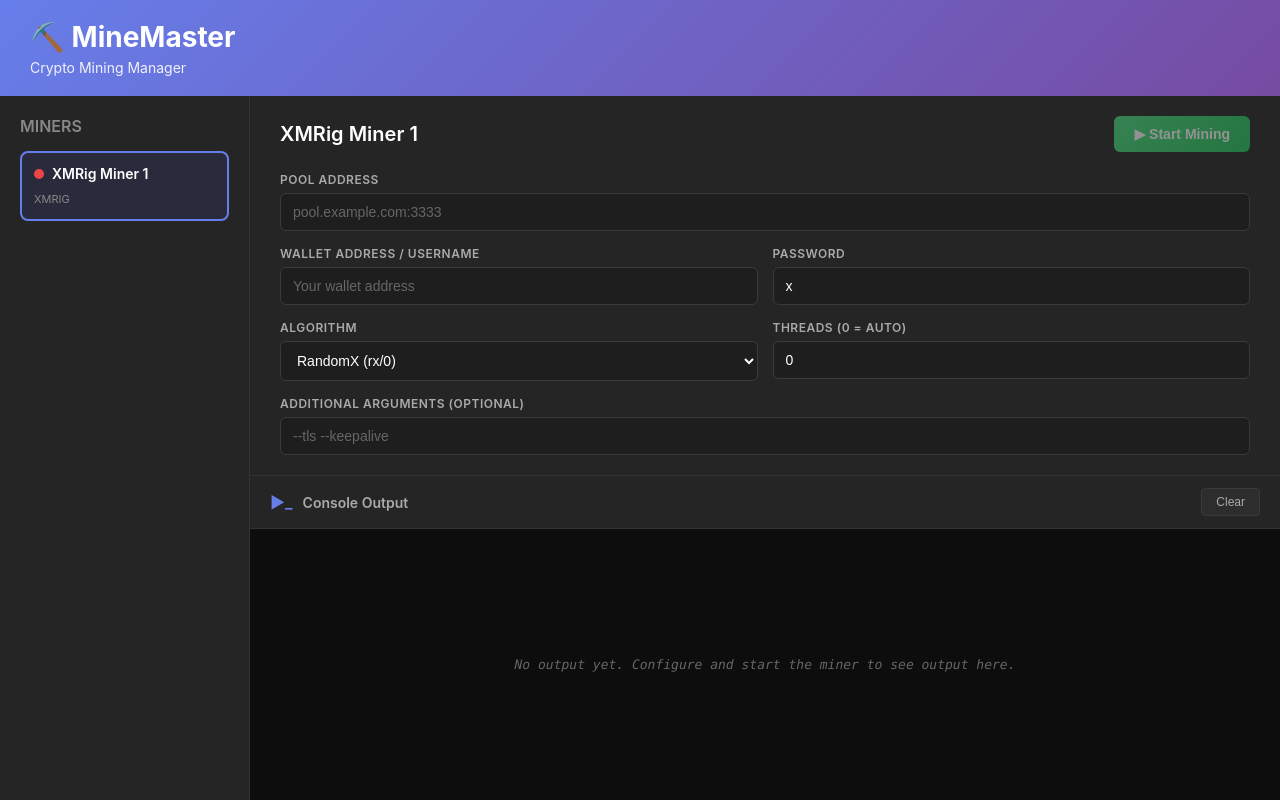
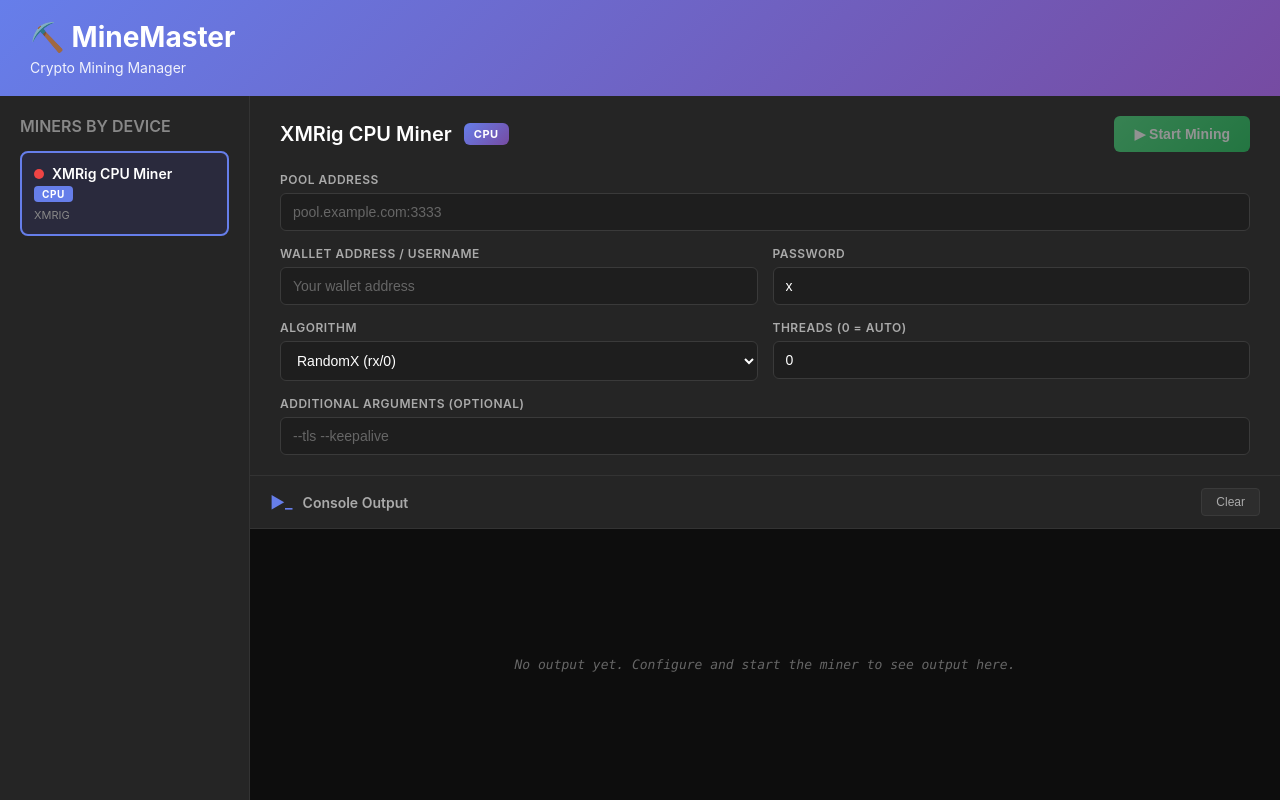
Before and after one commit to cryptonaut420/minemaster, a React (Create React App) app in the folder client/: page / in a window 1280 px wide. Built offline with nearby package versions, Linux system fonts and the light colour scheme; the HTML template or start-up script is replaced by a standard one.

Commit message:
detect hashrate, improve things

```diff
--- a/client/src/App.css
+++ b/client/src/App.css
@@ -58,6 +58,9 @@
   cursor: pointer;
   transition: all 0.2s;
   border: 2px solid transparent;
+  display: flex;
+  flex-direction: column;
+  gap: 6px;
 }
 
 .miner-item:hover {
@@ -69,11 +72,53 @@
   background-color: #2a2a3d;
 }
 
+.miner-item-header {
+  display: flex;
+  flex-direction: column;
+  gap: 4px;
+}
+
 .miner-item-info {
   display: flex;
   align-items: center;
   gap: 8px;
-  margin-bottom: 5px;
+}
+
+.device-type {
+  display: inline-block;
+  padding: 2px 8px;
+  background-color: #667eea;
+  color: white;
+  font-size: 10px;
+  font-weight: 700;
+  text-transform: uppercase;
+  border-radius: 4px;
+  letter-spacing: 0.5px;
+  width: fit-content;
+}
+
+.miner-hashrate {
+  display: flex;
+  align-items: center;
+  gap: 6px;
+  padding: 6px 8px;
+  background-color: rgba(74, 222, 128, 0.1);
+  border-radius: 4px;
+  border: 1px solid rgba(74, 222, 128, 0.3);
+}
+
+.hashrate-value {
+  font-size: 13px;
+  font-weight: 700;
+  color: #4ade80;
+  font-family: 'Consolas', 'Monaco', monospace;
+}
+
+.hashrate-calculating {
+  font-size: 12px;
+  font-weight: 600;
+  color: #fbbf24;
+  font-style: italic;
 }
 
 .status-dot {
--- a/client/src/App.js
+++ b/client/src/App.js
@@ -2,6 +2,7 @@
 import './App.css';
 import MinerConsole from './components/MinerConsole';
 import MinerConfig from './components/MinerConfig';
+import { formatHashrate } from './utils/hashrate';
 
 function App() {
   // Load saved config from localStorage
@@ -23,9 +24,11 @@
   const [miners, setMiners] = useState([
     {
       id: 'xmrig-1',
-      name: 'XMRig Miner 1',
+      name: 'XMRig CPU Miner',
       type: 'xmrig',
+      deviceType: 'CPU',
       running: false,
+      hashrate: null,
       config: savedConfig?.['xmrig-1'] || {
         pool: '',
         user: '',
@@ -57,15 +60,19 @@
       if (!window.electronAPI) return;
 
       try {
+        // Wait a bit for listeners to be set up
+        await new Promise(resolve => setTimeout(resolve, 100));
+
         const statuses = await window.electronAPI.getAllMinersStatus();
 
         setMiners(prev => prev.map(miner => {
           const status = statuses[miner.id];
           if (status && status.running) {
+            console.log(`Reconnecting to running miner: ${miner.id} (PID: ${status.pid})`);
             return {
               ...miner,
               running: true,
-              output: [`Reconnected to running miner (PID: ${status.pid})\n`]
+              output: [`[Reconnected to running miner - PID: ${status.pid}]\n`, ...miner.output]
             };
           }
           return miner;
@@ -76,6 +83,11 @@
     };
 
     checkRunningMiners();
+
+    // Also check periodically in case of hot reload
+    const interval = setInterval(checkRunningMiners, 2000);
+
+    return () => clearInterval(interval);
   }, []);
 
   useEffect(() => {
@@ -84,8 +96,32 @@
       window.electronAPI.onMinerOutput((data) => {
         setMiners(prev => prev.map(miner => {
           if (miner.id === data.minerId) {
+            // Parse hashrate from output - XMRig can show H/s, kH/s, MH/s, etc.
+            let newHashrate = miner.hashrate;
+
+            // Match hashrate with unit
+            const hashratePattern = /([\d.]+)\s*(H\/s|kH\/s|KH\/s|MH\/s|GH\/s|TH\/s)/i;
+            const match = data.data.match(hashratePattern);
+
+            if (match) {
+              const value = parseFloat(match[1]);
+              const unit = match[2].toLowerCase();
+
+              // Convert to base H/s for storage
+              let baseHashrate = value;
+              if (unit.includes('k')) baseHashrate = value * 1000;
+              else if (unit.includes('m')) baseHashrate = value * 1000000;
+              else if (unit.includes('g')) baseHashrate = value * 1000000000;
+              else if (unit.includes('t')) baseHashrate = value * 1000000000000;
+
+              newHashrate = baseHashrate;
+              console.log('Hashrate detected:', value, unit, '(', baseHashrate, 'H/s )');
+            }
+
             return {
               ...miner,
+              running: true,
+              hashrate: newHashrate,
               output: [...miner.output, data.data]
             };
           }
@@ -111,6 +147,7 @@
             return {
               ...miner,
               running: false,
+              hashrate: null,
               output: [...miner.output, `\nMiner exited with code: ${data.code}\n`]
             };
           }
@@ -174,7 +211,7 @@
 
       <div className="App-content">
         <div className="sidebar">
-          <h3>Miners</h3>
+          <h3>Miners by Device</h3>
           <div className="miner-list">
             {miners.map(miner => (
               <div
@@ -182,10 +219,22 @@
                 className={`miner-item ${selectedMiner === miner.id ? 'active' : ''}`}
                 onClick={() => setSelectedMiner(miner.id)}
               >
-                <div className="miner-item-info">
-                  <span className={`status-dot ${miner.running ? 'running' : 'stopped'}`}></span>
-                  <span className="miner-name">{miner.name}</span>
+                <div className="miner-item-header">
+                  <div className="miner-item-info">
+                    <span className={`status-dot ${miner.running ? 'running' : 'stopped'}`}></span>
+                    <span className="miner-name">{miner.name}</span>
+                  </div>
+                  <span className="device-type">{miner.deviceType}</span>
                 </div>
+                {miner.running && (
+                  <div className="miner-hashrate">
+                    {miner.hashrate ? (
+                      <span className="hashrate-value">{formatHashrate(miner.hashrate)}</span>
+                    ) : (
+                      <span className="hashrate-calculating">Calculating...</span>
+                    )}
+                  </div>
+                )}
                 <span className="miner-type">{miner.type}</span>
               </div>
             ))}
--- a/client/src/components/MinerConfig.css
+++ b/client/src/components/MinerConfig.css
@@ -11,10 +11,48 @@
   margin-bottom: 20px;
 }
 
+.config-title {
+  display: flex;
+  align-items: center;
+  gap: 12px;
+}
+
 .config-header h2 {
   margin: 0;
   font-size: 20px;
   font-weight: 600;
+}
+
+.device-badge {
+  display: inline-block;
+  padding: 4px 10px;
+  background: linear-gradient(135deg, #667eea 0%, #764ba2 100%);
+  color: white;
+  font-size: 11px;
+  font-weight: 700;
+  text-transform: uppercase;
+  border-radius: 6px;
+  letter-spacing: 0.5px;
+}
+
+.hashrate-badge {
+  display: inline-block;
+  padding: 4px 10px;
+  background-color: rgba(74, 222, 128, 0.2);
+  color: #4ade80;
+  font-size: 13px;
+  font-weight: 700;
+  border-radius: 6px;
+  border: 1px solid rgba(74, 222, 128, 0.3);
+  font-family: 'Consolas', 'Monaco', monospace;
+}
+
+.hashrate-badge.calculating {
+  background-color: rgba(251, 191, 36, 0.2);
+  color: #fbbf24;
+  border-color: rgba(251, 191, 36, 0.3);
+  font-style: italic;
+  font-size: 12px;
 }
 
 .control-buttons {
--- a/client/src/components/MinerConfig.js
+++ b/client/src/components/MinerConfig.js
@@ -1,5 +1,6 @@
 import React from 'react';
 import './MinerConfig.css';
+import { formatHashrate } from '../utils/hashrate';
 
 function MinerConfig({ miner, onConfigChange, onStart, onStop }) {
   const handleChange = (field, value) => {
@@ -12,7 +13,17 @@
   return (
     <div className="miner-config">
       <div className="config-header">
-        <h2>{miner.name}</h2>
+        <div className="config-title">
+          <h2>{miner.name}</h2>
+          <span className="device-badge">{miner.deviceType}</span>
+          {miner.running && (
+            miner.hashrate ? (
+              <span className="hashrate-badge">{formatHashrate(miner.hashrate)}</span>
+            ) : (
+              <span className="hashrate-badge calculating">Calculating...</span>
+            )
+          )}
+        </div>
         <div className="control-buttons">
           {!miner.running ? (
             <button
--- /dev/null
+++ b/client/src/utils/hashrate.js
@@ -0,0 +1,18 @@
+// Format hashrate with appropriate unit
+export function formatHashrate(hashrate) {
+  if (!hashrate || hashrate === 0) return null;
+
+  const absHashrate = Math.abs(hashrate);
+
+  if (absHashrate >= 1000000000000) {
+    return `${(hashrate / 1000000000000).toFixed(2)} TH/s`;
+  } else if (absHashrate >= 1000000000) {
+    return `${(hashrate / 1000000000).toFixed(2)} GH/s`;
+  } else if (absHashrate >= 1000000) {
+    return `${(hashrate / 1000000).toFixed(2)} MH/s`;
+  } else if (absHashrate >= 1000) {
+    return `${(hashrate / 1000).toFixed(2)} kH/s`;
+  } else {
+    return `${hashrate.toFixed(2)} H/s`;
+  }
+}
```
